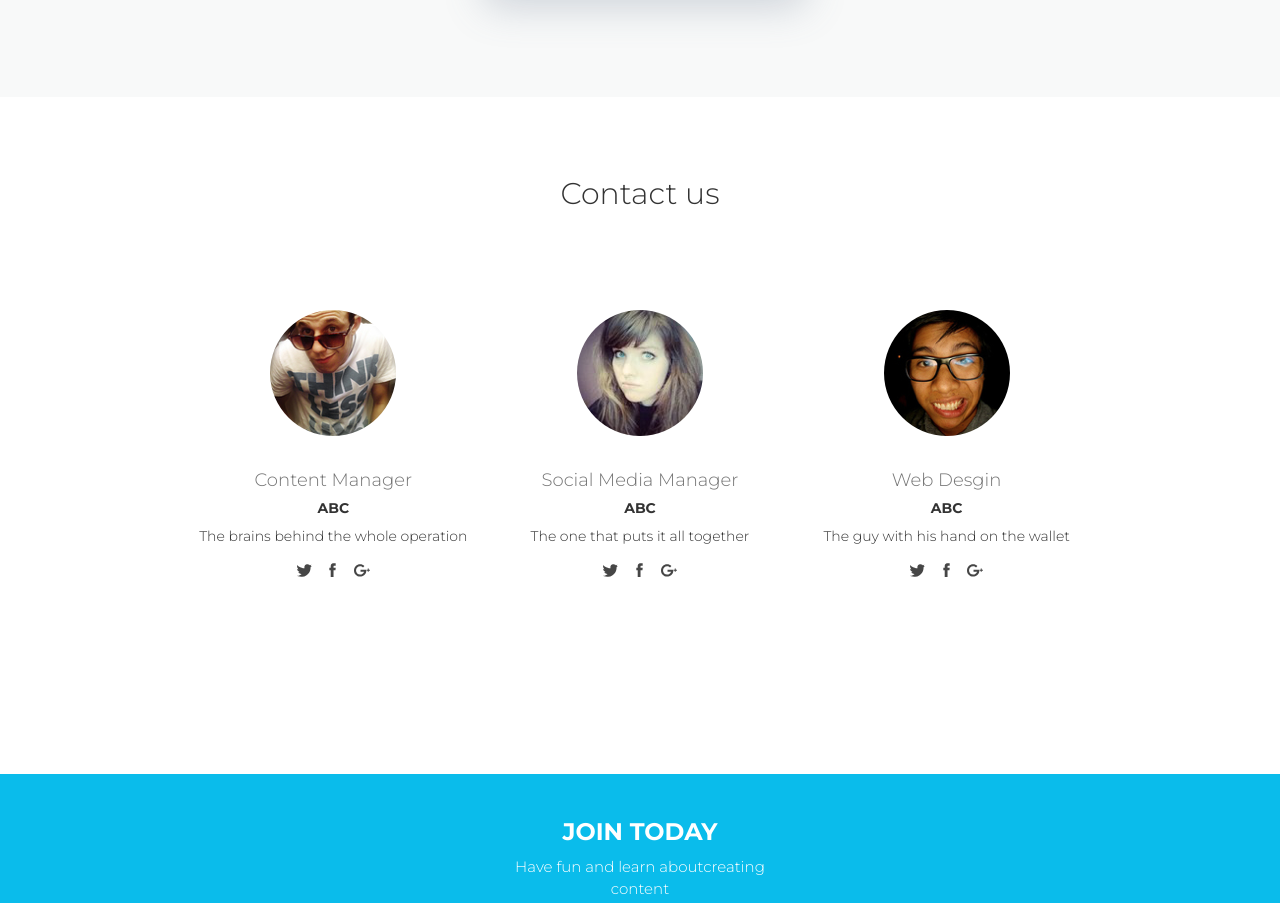
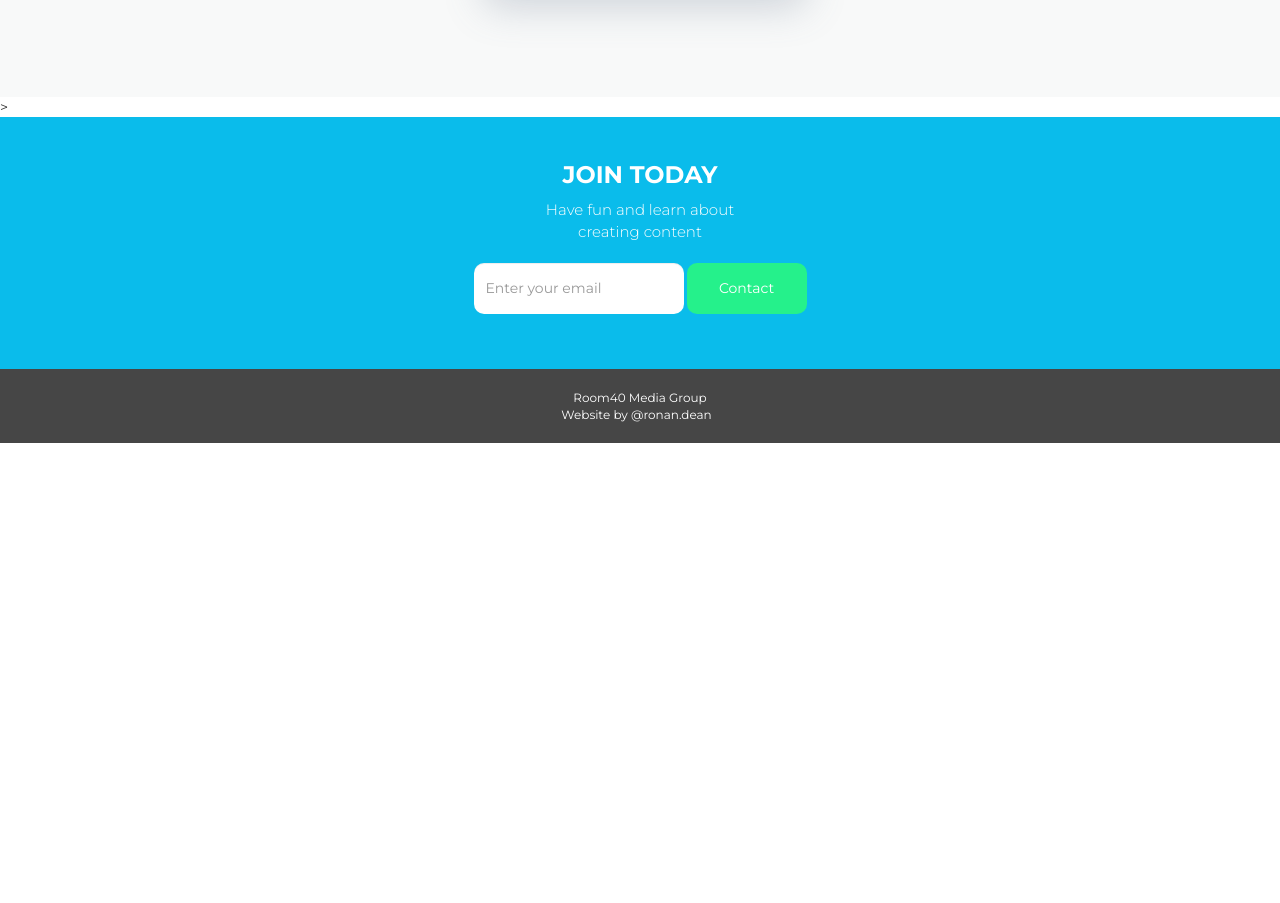
Before and after one commit to hengman/room40-site, a plain HTML site: page index.html in a window 1280 px wide. Shown: the part 2660-3563 px from the top of the page. After the commit the page ends 3103 px from the top, so only its background shows below. Drawn offline with nearby package versions, Linux system fonts and the light colour scheme.

Commit message:
Removed Team area
Removed team area untill roles decied

```diff
--- a/index.html
+++ b/index.html
@@ -194,7 +194,7 @@
 <!-- Team
   ================================================== -->
 
-<div id="team" class="team">
+<!-- <div id="team" class="team">
     <h2 class="team-section-header light text-center">Contact us</h2>
 
     <div class="team-container row">
@@ -242,18 +242,18 @@
             </div>
 
         </div>
-        <! -- .row -->
 
-    </div> <!--team-container--->
+
+    </div>
 
 </div> <!--team-section--->
-
+>
 <!-- Email-Section
   ================================================== -->
 
 <div class="blue-section">
     <h3 class="blue-section-header bold"> JOIN TODAY</h3>
-    <h4 class="blue-section-subtext light">Have fun and learn aboutcreating content</h4>
+    <h4 class="blue-section-subtext light">Have fun and learn about creating content</h4>
 
     <div class="email-form-div">
         <form id="email-form" class="form-group email-form" action="mailchimp.php" method="post">
@@ -283,7 +283,7 @@
             <div class="col-sm-2"></div>
 
             <div class="col-sm-8 webscope">
-                <span class="webscope-text">Room40 Media Group </span>
+                <span class="webscope-text">Room40 Media Group <br> Website by @ronan.dean </span>
 
             </div>
             <!--webscope-->
```
